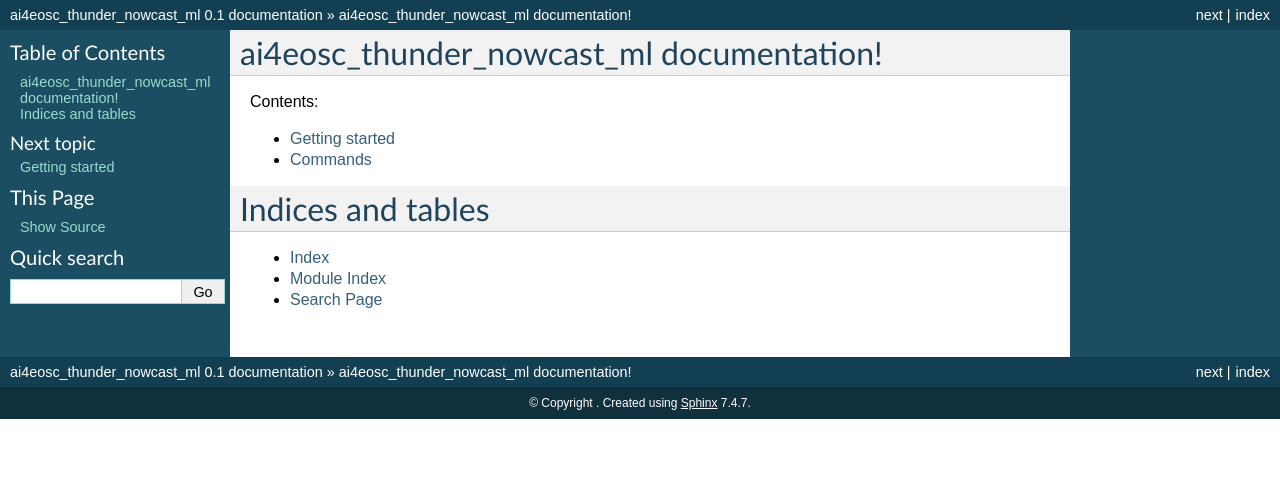
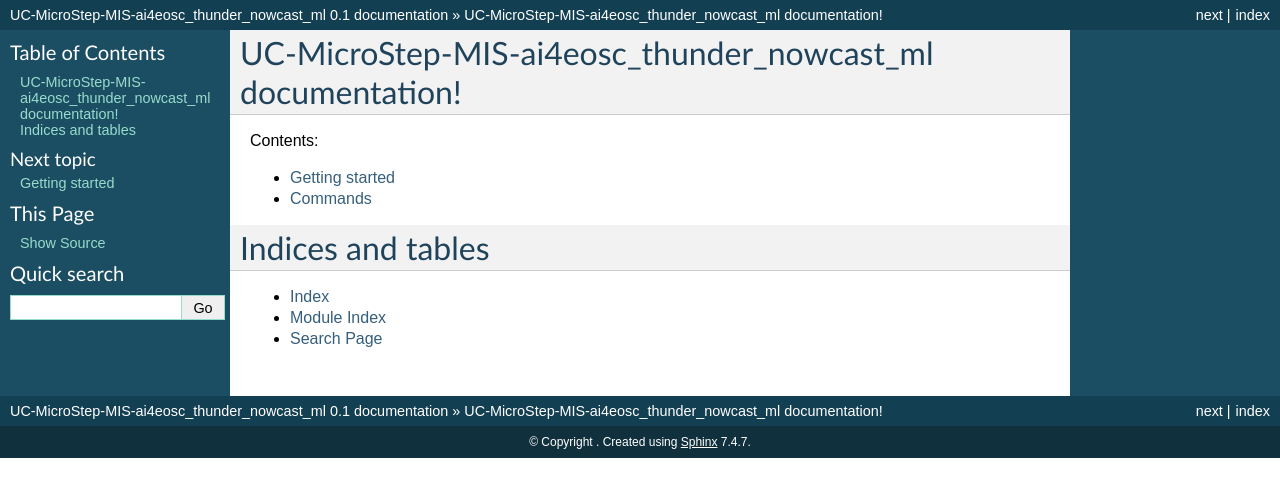
Before and after one commit to petersiMicrostepMis/thunderstorm-nowcast-microstep, a Sphinx documentation site: the page built from docs/index.rst, in a window 1280 px wide. Shown: the top 497 px of the page. Built offline with Sphinx 7.4.7, drawn with Linux system fonts in a browser that asks for light colours.

```diff
--- a/docs/conf.py
+++ b/docs/conf.py
@@ -1,6 +1,6 @@
 # -*- coding: utf-8 -*-
 #
-# ai4eosc_thunder_nowcast_ml documentation build configuration file, created by
+# UC-MicroStep-MIS-ai4eosc_thunder_nowcast_ml documentation build configuration file, created by
 # sphinx-quickstart.
 #
 # This file is execfile()d with the current directory set to its containing dir.
@@ -41,7 +41,7 @@ source_suffix = '.rst'
 master_doc = 'index'
 
 # General information about the project.
-project = u'ai4eosc_thunder_nowcast_ml'
+project = u'UC-MicroStep-MIS-ai4eosc_thunder_nowcast_ml'
 
 # The version info for the project you're documenting, acts as replacement for
 # |version| and |release|, also used in various other places throughout the
@@ -184,8 +184,8 @@ latex_elements = {
 # (source start file, target name, title, author, documentclass [howto/manual]).
 latex_documents = [
     ('index',
-     'ai4eosc_thunder_nowcast_ml.tex',
-     u'ai4eosc_thunder_nowcast_ml Documentation',
+     'UC-MicroStep-MIS-ai4eosc_thunder_nowcast_ml.tex',
+     u'UC-MicroStep-MIS-UC-MicroStep-MIS-ai4eosc_thunder_nowcast_ml Documentation',
      u"MicroStep-MIS", 'manual'),
 ]
 
@@ -215,7 +215,7 @@ latex_documents = [
 # One entry per manual page. List of tuples
 # (source start file, name, description, authors, manual section).
 man_pages = [
-    ('index', 'ai4eosc_thunder_nowcast_ml', u'ai4eosc_thunder_nowcast_ml Documentation',
+    ('index', 'UC-MicroStep-MIS-ai4eosc_thunder_nowcast_ml', u'UC-MicroStep-MIS-UC-MicroStep-MIS-ai4eosc_thunder_nowcast_ml Documentation',
      [u"MicroStep-MIS"], 1)
 ]
 
@@ -229,8 +229,8 @@ man_pages = [
 # (source start file, target name, title, author,
 #  dir menu entry, description, category)
 texinfo_documents = [
-    ('index', 'ai4eosc_thunder_nowcast_ml', u'ai4eosc_thunder_nowcast_ml Documentation',
-     u"MicroStep-MIS", 'ai4eosc_thunder_nowcast_ml',
+    ('index', 'UC-MicroStep-MIS-ai4eosc_thunder_nowcast_ml', u'ai4eosc_thunder_nowcast_ml Documentation',
+     u"MicroStep-MIS", 'UC-MicroStep-MIS-ai4eosc_thunder_nowcast_ml',
      'Thunderstorm nowcast based on radar data (for agrometeorology)', 'Miscellaneous'),
 ]
 
--- a/docs/index.rst
+++ b/docs/index.rst
@@ -1,9 +1,9 @@
-.. ai4eosc_thunder_nowcast_ml documentation master file, created by
+.. UC-MicroStep-MIS-ai4eosc_thunder_nowcast_ml documentation master file, created by
    sphinx-quickstart.
    You can adapt this file completely to your liking, but it should at least
    contain the root `toctree` directive.
 
-ai4eosc_thunder_nowcast_ml documentation!
+UC-MicroStep-MIS-ai4eosc_thunder_nowcast_ml documentation!
 ==============================================
 
 Contents:
```
Also changed, not shown: README.md (+6 -6 lines), setup.cfg (+4 -4 lines), 11 other files.
